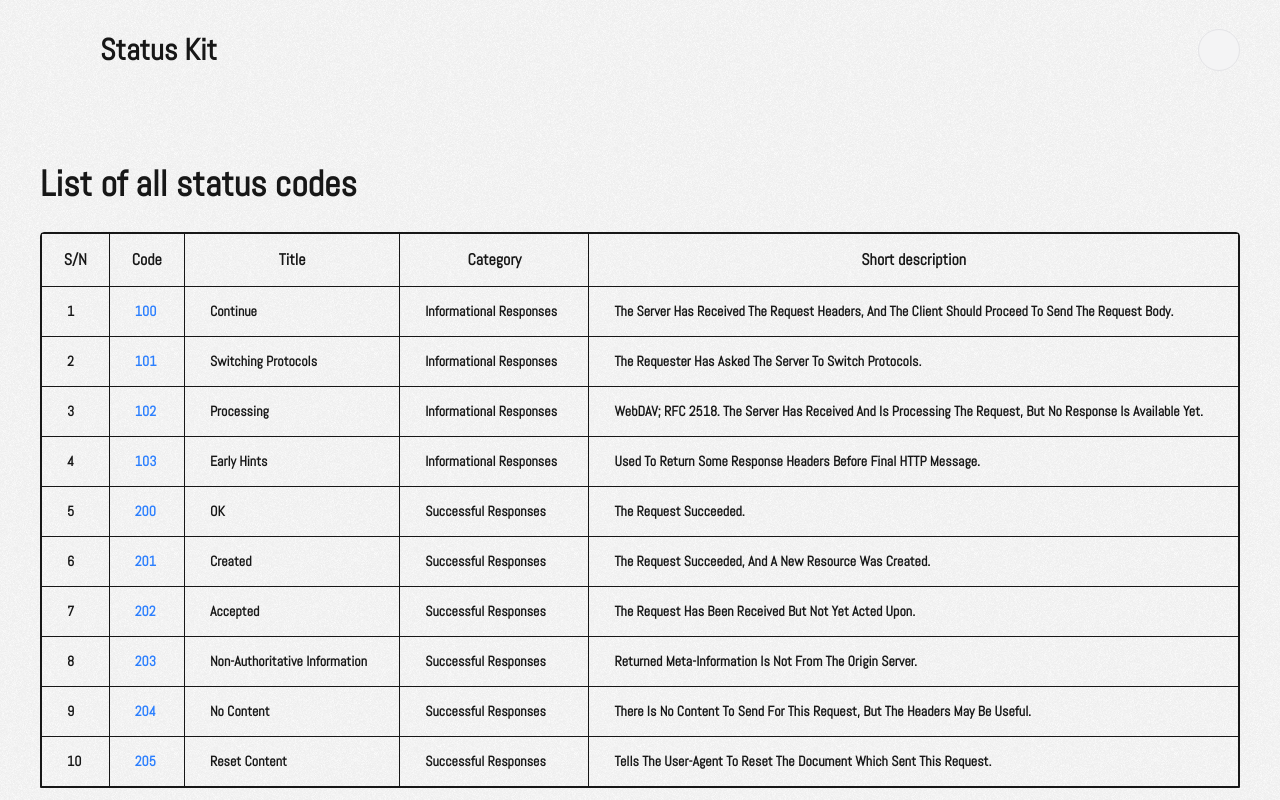
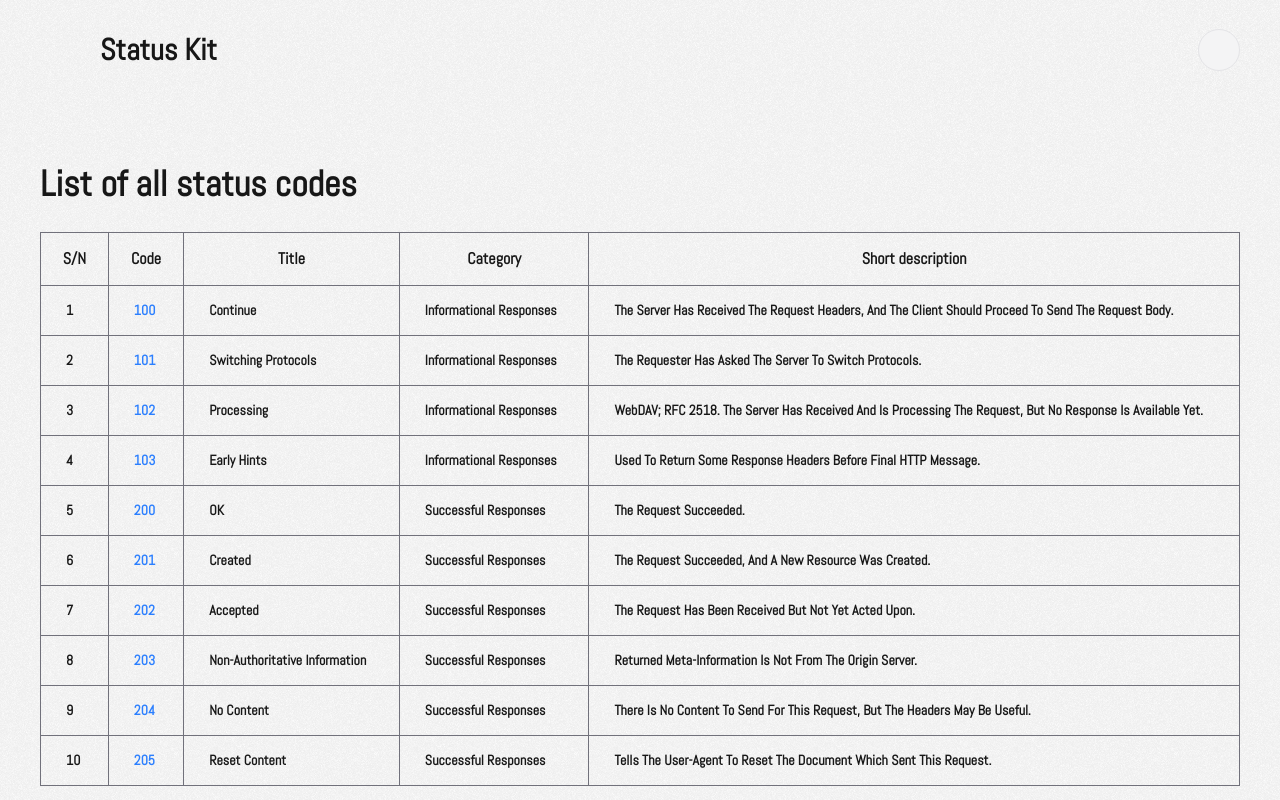
Before and after one commit to notRadioOpaque/status-kit, a Next.js app: page /status-list in a window 1280 px wide. Shown: the top 800 px of the page. Built offline with nearby package versions, Linux system fonts and the light colour scheme; some icons are missing.

Commit message:
fix the hover state on table, navigating to status page with code as url param

```diff
--- a/src/app/status-list/page.tsx
+++ b/src/app/status-list/page.tsx
@@ -6,12 +6,18 @@ import Table from "@/components/table";
 import Pagination from "@/components/pagination";
 
 import statusCodes from "../../../data/statusCodes.json";
+import {useRouter} from "next/navigation";
 
 const itemsPerPageOptions = [10, 20, 30];
 
 const Page = () => {
   const [currentPage, setCurrentPage] = useState(1);
   const [itemsPerPage, setItemsPerPage] = useState(10);
+  const router = useRouter();
+
+  function navigate(slug: number) {
+    router.push(`status/${slug}`);
+  }
 
   const columns = [
     {
@@ -62,7 +68,12 @@ const Page = () => {
   return (
     <div className="mt-10 flex flex-col gap-7">
       <h1 className="text-4xl font-extrabold">List of all status codes</h1>
-      <Table columns={columns} data={paginatedStatuses || []} tableString="List of status codes" />
+      <Table
+        onRowClick={(item) => navigate(item.code)}
+        columns={columns}
+        data={paginatedStatuses || []}
+        tableString="List of status codes"
+      />
       <div className="flex items-center justify-between">
         <div>
           showing {startIndex + 1}-{endIndex} of {statuses.length}
--- a/src/components/table.tsx
+++ b/src/components/table.tsx
@@ -113,7 +113,7 @@ const Table = <T,>({
   return (
     <div className="hidden w-full lg:block">
       <div
-        className={`${tableClassName} border-gray-accent-300 dark:border-dark-stroke relative !z-[30] w-full !rounded-t-[4px] border`}
+        className={`${tableClassName} border-gray-accent-300 dark:border-dark-stroke relative !z-[30] w-full !rounded-t-[4px]`}
       >
         <table className="w-full">
           <thead>
@@ -122,7 +122,7 @@ const Table = <T,>({
                 <th
                   key={String(index + 1)}
                   className={classNames(
-                    `text-12 border px-[0.813rem] py-[14px] align-middle font-semibold whitespace-nowrap first:rounded-tl-[4px] last:rounded-tr-[4px] ${thClassName}`,
+                    `text-12 border border-zinc-500 px-[0.813rem] py-[14px] align-middle font-semibold whitespace-nowrap first:rounded-tl-[4px] last:rounded-tr-[4px] ${thClassName}`,
                   )}
                 >
                   {column.header}
@@ -150,7 +150,7 @@ const Table = <T,>({
                   <tr
                     key={String(rowIndex + 1)}
                     className={classNames(`transition-all duration-300 ${trClassName}`, {
-                      "dark:hover:bg-dark-tag cursor-pointer hover:bg-[#f1f1f1]": onRowClick,
+                      "cursor-pointer bg-transparent hover:bg-zinc-400/20": onRowClick,
                       "": JSON.stringify(item) === JSON.stringify(selectedRow),
                     })}
                     onClick={() => {
@@ -164,7 +164,7 @@ const Table = <T,>({
                       <td
                         key={String(columnIndex + 1)}
                         className={classNames(
-                          `border px-[0.813rem] align-middle text-[14px] font-semibold whitespace-nowrap capitalize ${tdClassName} ${cellClassName}`,
+                          `border border-zinc-500 px-[0.813rem] align-middle text-[14px] font-semibold whitespace-nowrap capitalize ${tdClassName} ${cellClassName}`,
                         )}
                       >
                         {typeof column.cell === "function" ? column.cell(item) : column.cell}
```
